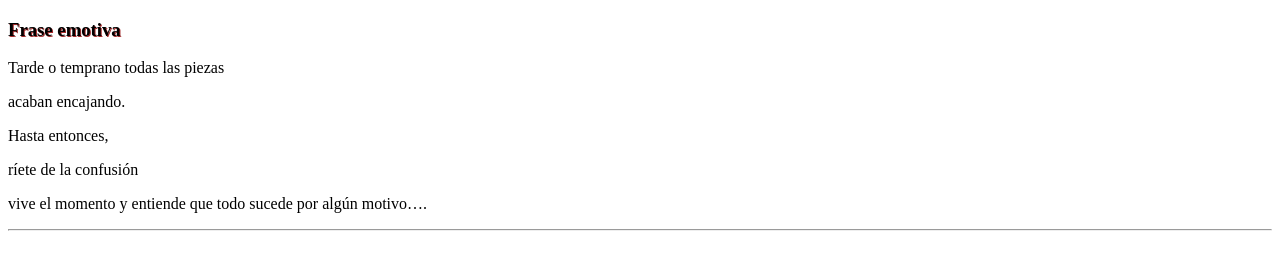
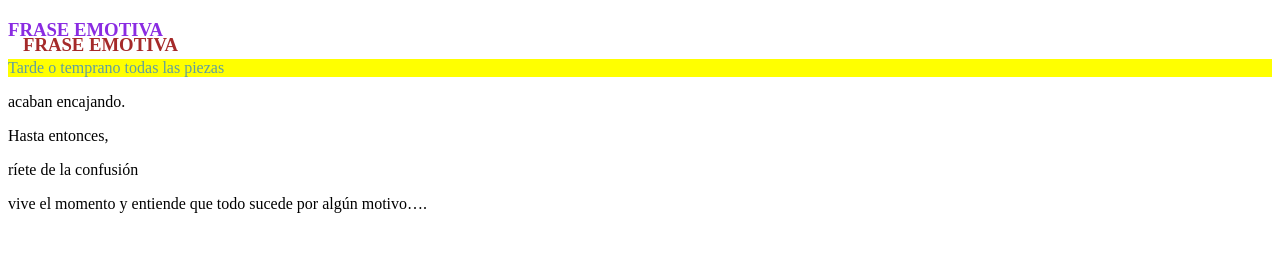
Before and after one commit to marianabc2006/html-marianabc, a website: page tarea2.html in a window 1280 px wide. Drawn offline with Linux system fonts and the light colour scheme.

Commit message:
Arukay Taller de Arukay

```diff
--- a/Tareas/tarea1.css
+++ b/Tareas/tarea1.css
@@ -5,7 +5,7 @@
   text-aligne: _;
   text-align: center;
 }
-#h2 {
+#t1 {
   color: blue;
   text-aligne: _;
   font-size: 100px;
--- a/style.css
+++ b/style.css
@@ -1,3 +1,12 @@
-#Titulo {
-  text-shadow: 01px 01px brown;
+#titulo {
+  text-shadow: 15px 15px brown;
+  color: blueviolet;
+  text-transform: uppercase;
+  font-size: 100px 100px;
 }
+#frase1 {
+  color: cadetblue;
+  background-color: yellow;
+  text-transform: left;
+  font-size: 100px 100px;
+}
--- a/tarea1.html
+++ b/tarea2.html
@@ -5,26 +5,16 @@
     <link rel="stylesheet" href="style.css" />
     <meta name="viewport" content="width=device-width, initial-scale=1.0" />
     <meta http-equiv="X-UA-Compatible" content="ie=edge" />
-    <title>Static Template</title>
+    <title>Frase emotiva</title>
   </head>
   <body>
-    <h3 id="Titulo">Frase emotiva</h3>
-    <p id="Frase1">
-      Tarde o temprano todas las piezas
-    </p>
-    <p id="Frase2">
-      acaban encajando.
-    </p>
-    <p id="Frase3">
-      Hasta entonces,
-    </p>
-
-    <p id="Frase4">
-      ríete de la confusión
-    </p>
-    <p id="Frase5">
+    <h3 id="titulo">Frase emotiva</h3>
+    <p id="frase1">Tarde o temprano todas las piezas</p>
+    <p id="frase2">acaban encajando.</p>
+    <p id="frase3">Hasta entonces,</p>
+    <p id="frase4">ríete de la confusión</p>
+    <p id="frase5">
       vive el momento y entiende que todo sucede por algún motivo….
     </p>
-    <hr />
   </body>
 </html>
```
Also changed, not shown: 1 other file.
